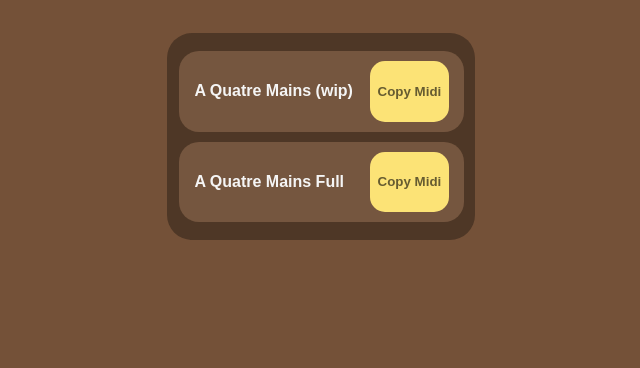
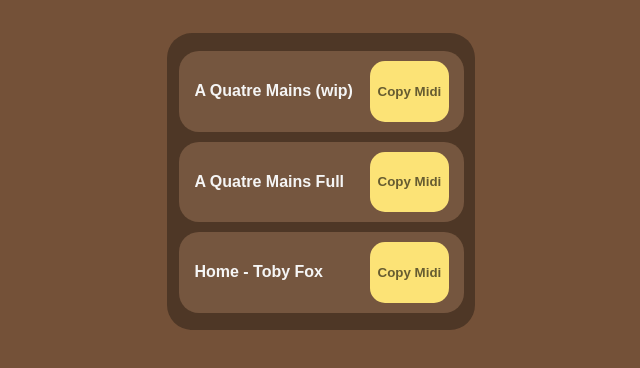
Before and after one commit to sloppyjoe13124/TWW-Midi-Site, a plain HTML site: page index.html in a window 1280 px wide. Shown: the part 156-524 px from the top of the page, without its empty margins (319-959 px from the left). Drawn offline with Linux system fonts and the light colour scheme.

Commit message:
Update index.html
added home by toby fox

```diff
--- a/index.html
+++ b/index.html
@@ -20,6 +20,10 @@
                 <h4 class="text">A Quatre Mains Full</h4>
                 <button class="copy-btn" id="https://drive.google.com/uc?export=download&id=1eEIX7DqtY9qJRcbtBNKGodfvpHOaawh5">Copy Midi</button>
             </div>
+            <div class="midi-item">
+                <h4 class="text">Home - Toby Fox</h4>
+                <button class="copy-btn" id="https://drive.google.com/uc?export=download&id=1_wkMHTN-g1YPqVR0ko5Y2pk0gdzfyaoa">Copy Midi</button>
+            </div>
            <!--<div class="midi-item">
                 <h4 class="text">Test</h4>
                 <button class="copy-btn" id="testing">Copy Midi</button>
```
